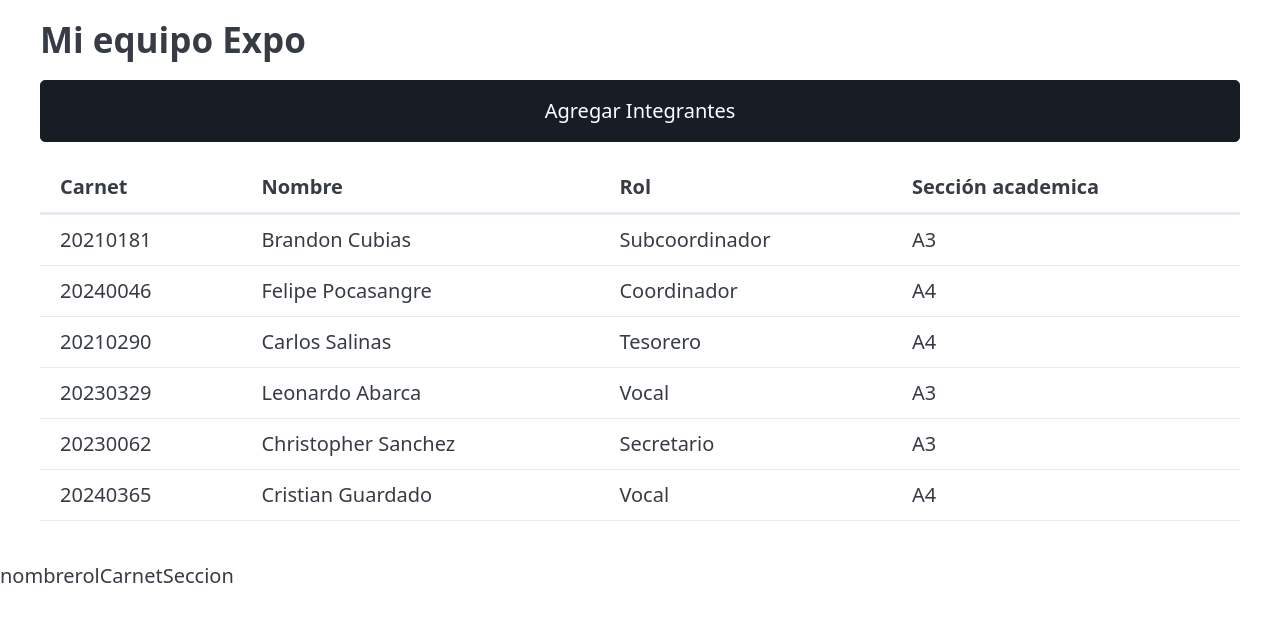
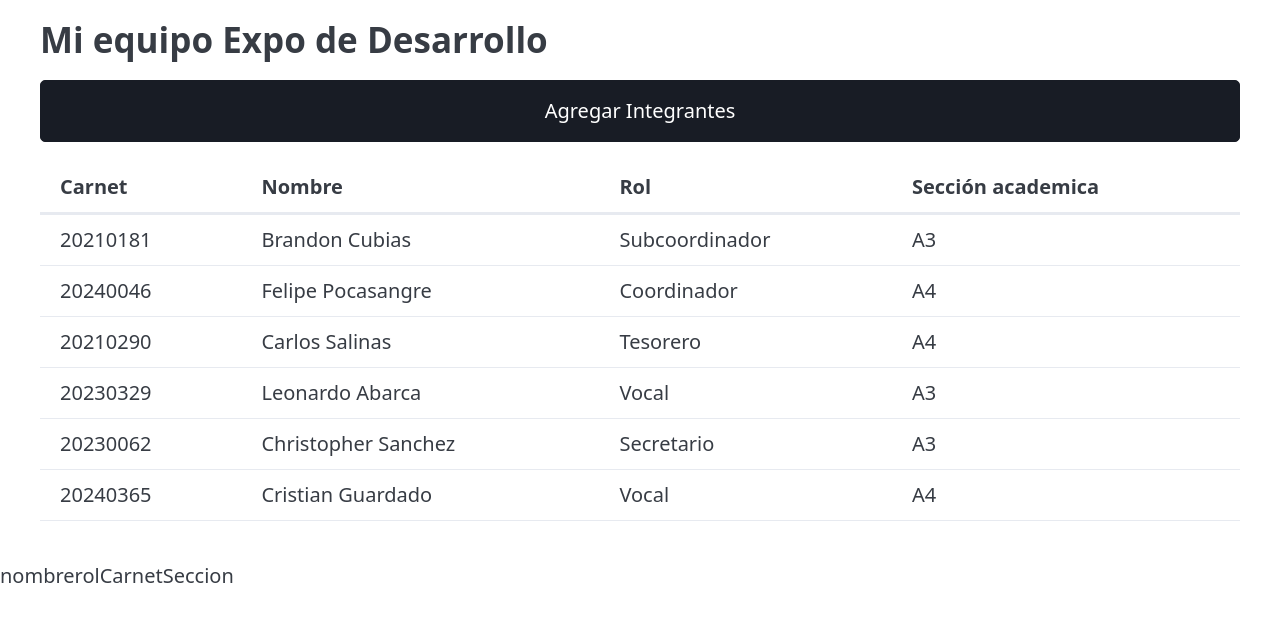
Before and after one commit to CristianGuardado/testJSON1, a plain HTML site: page index.html in a window 1280 px wide. Drawn offline with nearby package versions, Linux system fonts and the light colour scheme.

Commit message:
actualizacion del encabezado

```diff
--- a/index.html
+++ b/index.html
@@ -9,7 +9,7 @@
 <body>
         <!--   Container limita el ancho del contenido y lo censura-->
            <main class="container">
-            <h2>Mi equipo Expo</h2>
+            <h2>Mi equipo Expo de Desarrollo</h2>
 
             <button type="button" class="contrast" style="width: 100%;">Agregar Integrantes</button>
 
```
